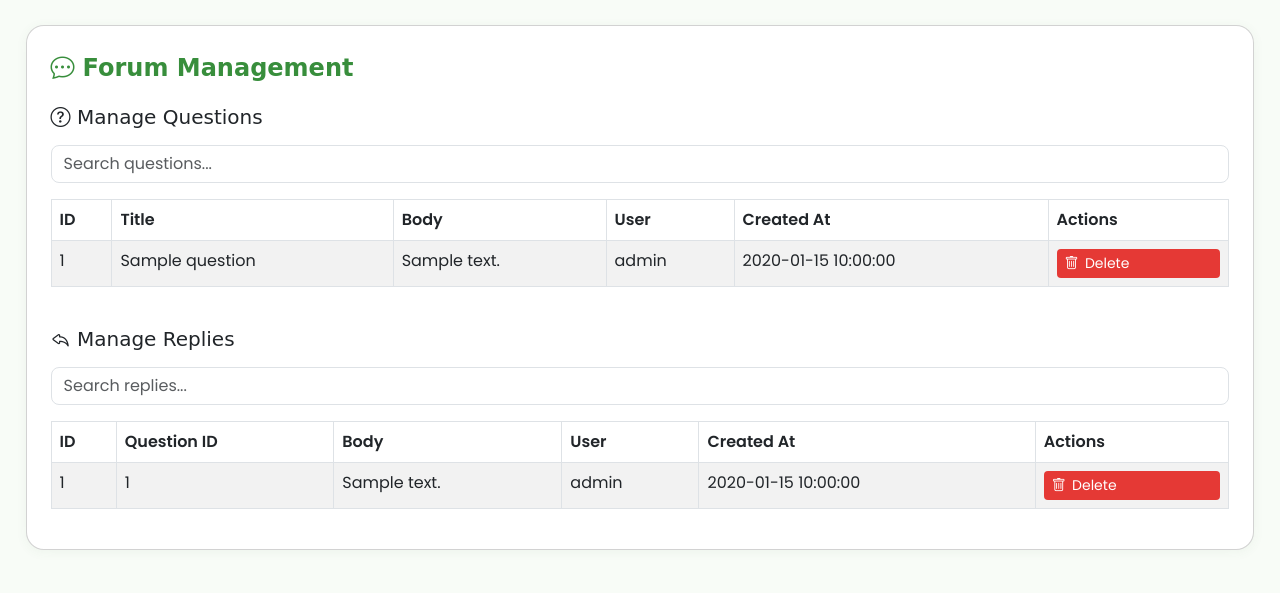
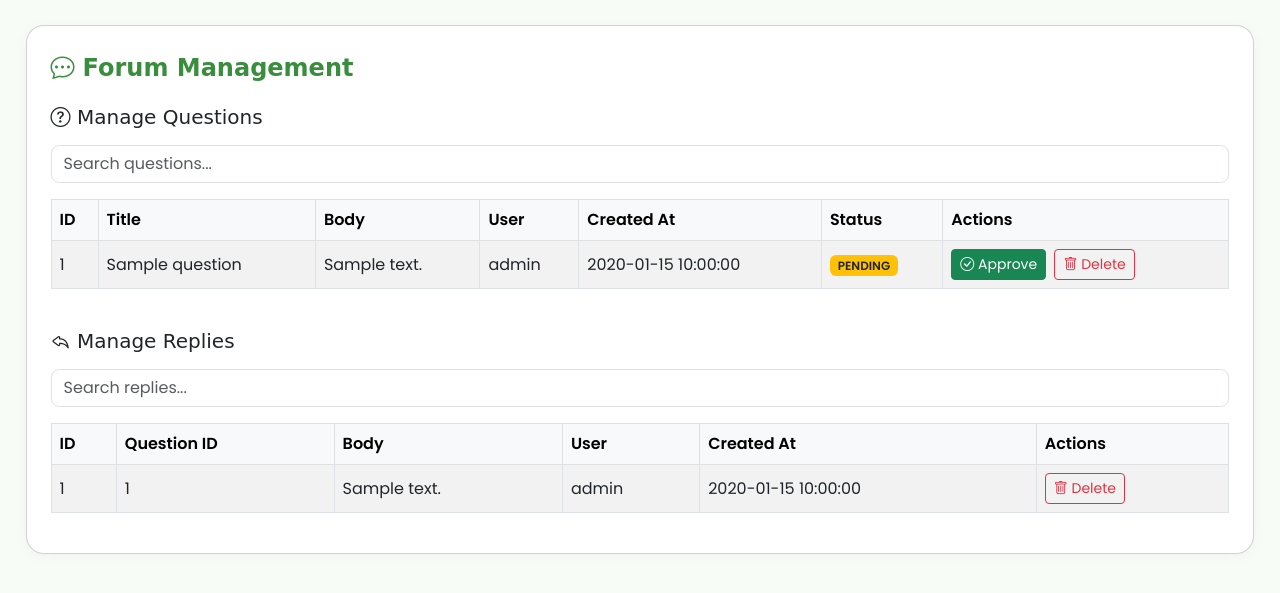
Before and after one commit to TissueRole/capstone22, a PHP site: page /php/Admin/adminpage.php in a window 1280 px wide, after a click on "Forum Management". Shown: the part 160-753 px from the top of the page. Run offline with PHP 8.4, Linux system fonts and the light colour scheme; a user stored in the database is signed in; data comes from the database, SQL or seed files in the repository; tables that the repository leaves empty hold one stand-in row (values such as "Sample post"); some web fonts are replaced.

Commit message:
approve func

```diff
--- a/php/Admin/adminpage.php
+++ b/php/Admin/adminpage.php
@@ -247,26 +247,37 @@ include('../connection.php');
             </div>
         </section>
         <section id="forum-management" class="content-section card p-4">
-            <div class="section-title"><i class="bi bi-chat-dots"></i>Forum Management</div>
+            <div class="section-title"><i class="bi bi-chat-dots"></i> Forum Management</div>
+
+            <!-- ===== Manage Questions ===== -->
             <h5 class="mb-3"><i class="bi bi-question-circle"></i> Manage Questions</h5>
             <div class="mb-3">
                 <input type="text" id="question-search" class="form-control" placeholder="Search questions...">
             </div>
+
             <div class="table-responsive">
-            <table class="table table-bordered table-striped">
-                <thead>
+                <table class="table table-bordered table-striped align-middle">
+                    <thead class="table-light">
                         <tr>
                             <th>ID</th>
                             <th>Title</th>
                             <th>Body</th>
                             <th>User</th>
                             <th>Created At</th>
+                            <th>Status</th>
                             <th>Actions</th>
                         </tr>
                     </thead>
                     <tbody id="questionTable">
                         <?php
-                    $questions = $conn->query("SELECT q.*, u.username FROM questions q JOIN users u ON q.user_id = u.user_id");
+                        // Fetch all questions with user data and status
+                        $questions = $conn->query("
+                            SELECT q.*, u.username
+                            FROM questions q
+                            JOIN users u ON q.user_id = u.user_id
+                            ORDER BY q.created_at DESC
+                        ");
+
                         while ($row = $questions->fetch_assoc()) {
                             echo "<tr>";
                             echo "<td>" . htmlspecialchars($row['question_id']) . "</td>";
@@ -274,22 +285,43 @@ include('../connection.php');
                             echo "<td>" . htmlspecialchars($row['body']) . "</td>";
                             echo "<td>" . htmlspecialchars($row['username']) . "</td>";
                             echo "<td>" . htmlspecialchars($row['created_at']) . "</td>";
-                        echo "<td>
-                                <a href='deletequestions.php?id=" . $row['question_id'] . "' class='btn btn-sm btn-danger'><i class='bi bi-trash'></i>Delete</a>
-                            </td>";
+
+                            // Status badge
+                            $status = $row['status'] ?? 'pending';
+                            $badgeClass = $status === 'approved' ? 'success' : ($status === 'rejected' ? 'danger' : 'warning text-dark');
+                            echo "<td><span class='badge bg-$badgeClass text-uppercase'>" . htmlspecialchars($status) . "</span></td>";
+
+                            // Actions
+                            echo "<td>";
+                            if ($status === 'pending') {
+                                echo "
+                                    <button class='btn btn-sm btn-success me-1' onclick='updateQuestionStatus(" . $row['question_id'] . ", \"approved\")'>
+                                        <i class='bi bi-check-circle'></i> Approve
+                                    </button>
+                                ";
+                            }
+                            echo "
+                                <a href='deletequestions.php?id=" . $row['question_id'] . "' class='btn btn-sm btn-outline-danger'>
+                                    <i class='bi bi-trash'></i> Delete
+                                </a>
+                            ";
+                            echo "</td>";
                             echo "</tr>";
                         }
                         ?>
                     </tbody>
                 </table>
             </div>
+
+            <!-- ===== Manage Replies ===== -->
             <h5 class="mb-3 mt-4"><i class="bi bi-reply"></i> Manage Replies</h5>
             <div class="mb-3">
                 <input type="text" id="reply-search" class="form-control" placeholder="Search replies...">
             </div>
+
             <div class="table-responsive">
-            <table class="table table-bordered table-striped">
-                <thead>
+                <table class="table table-bordered table-striped align-middle">
+                    <thead class="table-light">
                         <tr>
                             <th>ID</th>
                             <th>Question ID</th>
@@ -301,7 +333,12 @@ include('../connection.php');
                     </thead>
                     <tbody id="replyTable">
                         <?php
-                        $replies = $conn->query("SELECT r.*, u.username FROM reply r JOIN users u ON r.user_id = u.user_id");
+                        $replies = $conn->query("
+                            SELECT r.*, u.username
+                            FROM reply r
+                            JOIN users u ON r.user_id = u.user_id
+                            ORDER BY r.created_at DESC
+                        ");
                         while ($row = $replies->fetch_assoc()) {
                             echo "<tr>";
                             echo "<td>" . htmlspecialchars($row['reply_id']) . "</td>";
@@ -310,7 +347,9 @@ include('../connection.php');
                             echo "<td>" . htmlspecialchars($row['username']) . "</td>";
                             echo "<td>" . htmlspecialchars($row['created_at']) . "</td>";
                             echo "<td>
-                                    <a href='deletereply.php?id=" . $row['reply_id'] . "' class='btn btn-sm btn-danger'><i class='bi bi-trash'></i>Delete</a>
+                                    <a href='deletereply.php?id=" . $row['reply_id'] . "' class='btn btn-sm btn-outline-danger'>
+                                        <i class='bi bi-trash'></i> Delete
+                                    </a>
                                 </td>";
                             echo "</tr>";
                         }
@@ -481,6 +520,36 @@ include('../connection.php');
                 rows[i].style.display = match ? '' : 'none';
             }
         });
+        function updateQuestionStatus(questionId, status) {
+            if (!confirm(`Are you sure you want to mark this question as "${status}"?`)) return;
+
+            fetch('../learning/api/update_question_status.php', {
+                method: 'POST',
+                headers: {'Content-Type': 'application/json'},
+                body: JSON.stringify({ id: questionId, status: status })
+            })
+            .then(res => res.json())
+            .then(data => {
+                if (data.success) {
+                    alert(`✅ Question has been ${status}.`);
+
+                    // If approved, go back to Forum Management section
+                    if (status === 'approved') {
+                        window.location.href = 'adminpage.php#forum-management';
+                        setTimeout(() => location.reload(), 300);
+                    } else {
+                        location.reload();
+                    }
+
+                } else {
+                    alert('❌ Failed to update question status.\n' + (data.message || 'Unknown error.'));
+                }
+            })
+            .catch(err => {
+                console.error(err);
+                alert('⚠️ Network error.');
+            });
+        }
         function showSection(sectionId) {
             var sections = document.querySelectorAll('.content-section');
             sections.forEach(function(section) {
--- a/php/Forum/community.php
+++ b/php/Forum/community.php
@@ -14,9 +14,11 @@
         FROM questions q
         JOIN users u ON q.user_id = u.user_id
         LEFT JOIN reply r ON q.question_id = r.question_id
+        WHERE q.status = 'approved'
         GROUP BY q.question_id, q.title, q.body, q.created_at, u.username, u.name, u.profile_picture, u.role
         ORDER BY q.created_at DESC
         LIMIT 10";
+
   $result = $conn->query($sql);
 
 
```
Also changed, not shown: php/Forum/addquestion.php (+8 -6 lines), php/learning/api/update_question_status.php (added, +32 -0 lines). Lines whose indentation alone changed are shown as unchanged.
